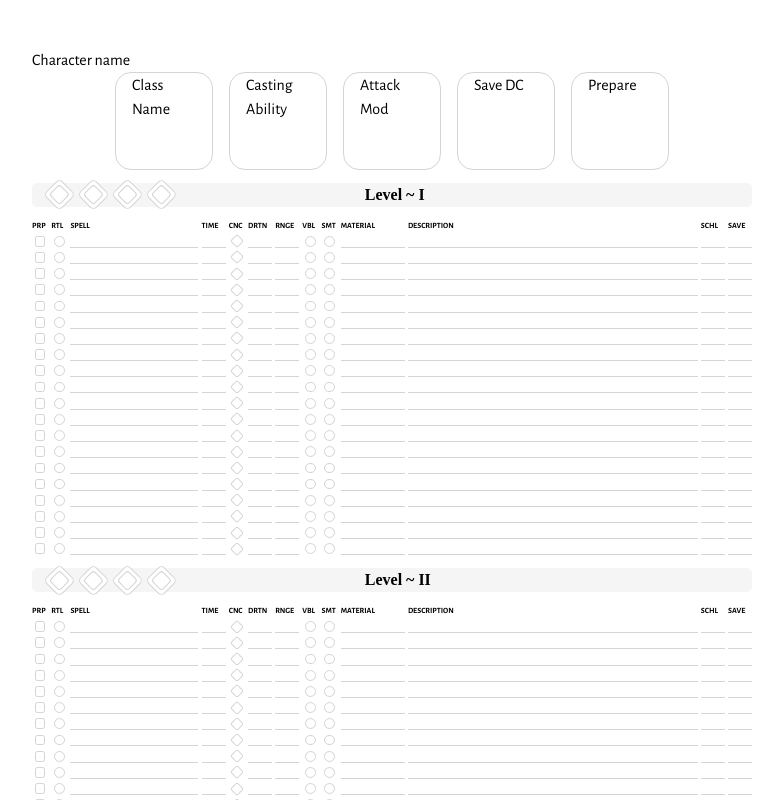
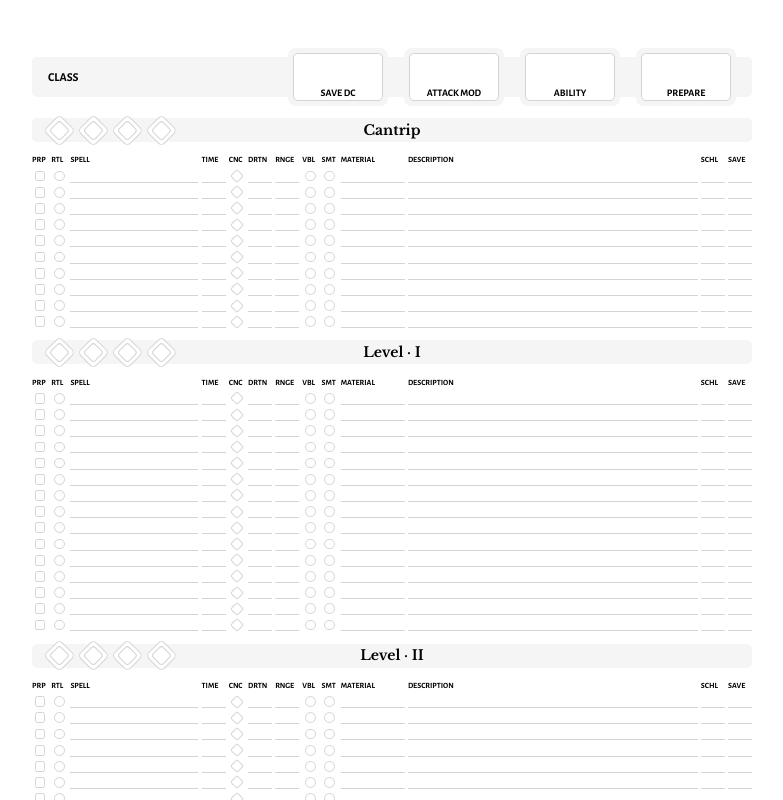
Before and after one commit to jonathan-wideman/dnd-5e-apps, a React (Vite) app in the folder character-sheet/: page / in a window 1280 px wide. Shown: the top 800 px of the page, without its empty margins (248-1031 px from the left). Built offline with nearby package versions, Linux system fonts and the light colour scheme.

Commit message:
More sheet layout, styling

```diff
--- a/character-sheet/index.html
+++ b/character-sheet/index.html
@@ -8,7 +8,7 @@
   <title>Character Sheet</title>
 
   <style>
-    @import url('https://fonts.googleapis.com/css2?family=Alegreya+Sans:wght@400;500;700&display=swap');
+    @import url('https://fonts.googleapis.com/css2?family=Alegreya+Sans:wght@400;500;700&family=Libre+Baskerville:wght@400;700&display=swap');
   </style>
 </head>
 
--- a/character-sheet/src/SpellClass.jsx
+++ b/character-sheet/src/SpellClass.jsx
@@ -1,12 +1,15 @@
 export default function SpellClass() {
   return (
-    <div className='spell-class-row'>
-      <div className='spell-class'>
-        <span className="spell-class-box">Class Name</span>
-        <span className="spell-class-box">Casting Ability</span>
-        <span className="spell-class-box">Attack Mod</span>
-        <span className="spell-class-box">Save DC</span>
-        <span className="spell-class-box">Prepare</span>
+    <div className='divider-container spell-class-row'>
+      <div className='divider-background lg'></div>
+      <div className='divider-content spell-class'>
+        <span className="spell-class-name">Class</span>
+        <div className="spell-class-values">
+          <span className="spell-class-box">Save DC</span>
+          <span className="spell-class-box">Attack Mod</span>
+          <span className="spell-class-box">Ability</span>
+          <span className="spell-class-box">Prepare</span>
+        </div>
       </div>
     </div>
   )
--- a/character-sheet/src/SpellLevelDividerRow.jsx
+++ b/character-sheet/src/SpellLevelDividerRow.jsx
@@ -15,14 +15,23 @@ const romanNumerals = (value) => {
 
 export default function SpellLevelDividerRow({ level }) {
   return (
-    <div className='spell-level-divider row'>
-      <div className='spell-level-divider slots'>
-        <span className='spell-level-divider box'></span>
-        <span className='spell-level-divider box'></span>
-        <span className='spell-level-divider box'></span>
-        <span className='spell-level-divider box'></span>
+    <div className='divider-container'>
+      <div className='divider-background'></div>
+      <div className='divider-content spell-level-divider row'>
+        <div className='spell-level-divider slots'>
+          <span className='spell-level-divider box'></span>
+          <span className='spell-level-divider box'></span>
+          <span className='spell-level-divider box'></span>
+          <span className='spell-level-divider box'></span>
+        </div>
+        {/* <span className='spell-level-divider level'>Level · {romanNumerals(level)}</span> */}
       </div>
-      <span className='spell-level-divider level'>Level ~ {romanNumerals(level)}</span>
+      <div className='divider-content spell-level-divider row center'>
+        {level === 0 ?
+          <span className='spell-level-divider level'>Cantrip</span> :
+          <span className='spell-level-divider level'>Level · {romanNumerals(level)}</span>
+        }
+      </div>
     </div>
   )
 }
--- a/character-sheet/src/SpellSheet.css
+++ b/character-sheet/src/SpellSheet.css
@@ -3,20 +3,92 @@
   --color-grey-200: hsl(0, 0%, 96%);
   --color-grey-400: hsl(0, 0%, 83%);
   --color-black: hsl(0, 0%, 0%);
+
+  --border-400: 1px solid var(--color-grey-400);
+}
+
+.divider-container {
+  display: grid;
+  grid-template-columns: auto;
+  grid-template-rows: auto;
+  align-items: center;
+}
+
+.divider-content {
+  grid-column: 1 / 2;
+  grid-row: 1 / 2;
+  padding: 0 1rem;
+}
+
+.divider-background {
+  height: 1.5rem;
+  grid-column: 1 / 2;
+  grid-row: 1 / 2;
+  border-radius: 0.3rem;
+  background-color: var(--color-grey-200);
+}
+
+.divider-background.lg {
+  height: 2.5rem;
 }
 
 .spell-class {
   display: flex;
+  justify-content: space-between;
+  align-items: center;
+  gap: 1rem;
+}
+
+.spell-class-name {
+  font-weight: bold;
+  font-size: 0.75rem;
+  /* font-size: 0.625rem; */
+  text-transform: uppercase;
+}
+
+.spell-class-values {
+  display: flex;
   justify-content: center;
-  gap: 1em;
+  /* align-items: center; */
+  gap: 1rem;
+}
+
+.spell-class-box::before {
+  z-index: -10;
+  content: "\200D";
+  position: absolute;
+  display: inline-block;
+  inset: 0rem;
+  border-radius: 0.5rem;
+  background-color: var(--color-grey-200);
+}
+
+.spell-class-box::after {
+  z-index: -5;
+  content: "\200D";
+  position: absolute;
+  display: inline-block;
+  inset: 0.3rem;
+  border-radius: 0.3rem;
+  border: var(--border-400);
+  background-color: var(--color-white);
 }
 
 .spell-class-box {
-  width: 4em;
-  height: 6em;
-  padding: 0 1em;
-  border: 1px solid var(--color-grey-400);
-  border-radius: 1em;
+  position: relative;
+  isolation: isolate;
+  display: flex;
+  justify-content: center;
+  align-items: flex-end;
+  width: 5rem;
+  height: 3rem;
+  padding: 0.5em 1em;
+  /* border: var(--border-400); */
+  border-radius: 0.5rem;
+  font-size: 0.625rem;
+  font-weight: bold;
+  text-transform: uppercase;
+  /* background-color: var(--color-grey-200); */
 }
 
 .spell-slots-label {
@@ -31,7 +103,7 @@
 .spell-slot {
   height: 6em;
   padding: 0 1em;
-  border: 1px solid var(--color-grey-400);
+  border: var(--border-400);
   border-radius: 1em;
 }
 
@@ -39,12 +111,12 @@
   display: flex;
   justify-content: flex-start;
   align-items: center;
-  gap: 12em;
-  margin: 0.8em 0;
-  padding: 0 1em;
-  background-color: var(--color-grey-200);
-  border-radius: 0.3em;
+  margin: 0.8rem 0;
 }
+.spell-level-divider.row.center {
+  justify-content: center;
+}
+
 .spell-level-divider.slots {
   display: flex;
   justify-content: center;
@@ -55,7 +127,10 @@
 .spell-level-divider.level {
   /* flex-grow: 1; */
   /* text-align: center; */
-  font-family: 'Times New Roman', Times, serif;
+  /* font-family: 'Times New Roman', Times, serif; */
+  font-family: 'Libre Baskerville', serif;
+  font-size: 0.875rem;
+  /* font-size: 0.75rem; */
   font-weight: bold;
 }
 
@@ -74,7 +149,7 @@
   left: var(--inset);
   right: var(--inset);
   /* offset: 0.15em; */
-  border: 1px solid var(--color-grey-400);
+  border: var(--border-400);
   border-radius: 0.2em;
   /* rotate: 45deg; */
 }
@@ -85,7 +160,7 @@
   /* display: inline-block; */
   width: var(--size);
   height: var(--size);
-  border: 1px solid var(--color-grey-400);
+  border: var(--border-400);
   border-radius: 0.3em;
   rotate: 45deg;
   background-color: var(--color-white);
@@ -106,7 +181,7 @@
 }
 
 .cell.underline {
-  border-bottom: 1px solid var(--color-grey-400);
+  border-bottom: var(--border-400);
 }
 
 
@@ -121,7 +196,7 @@
 .cell.box {
   width: 1.1em;
   height: 1.1em;
-  border: 1px solid var(--color-grey-400);
+  border: var(--border-400);
   border-radius: 0.3em;
   margin: 0 auto;
 }
@@ -129,7 +204,7 @@
 .cell.circle {
   width: 1.1em;
   height: 1.1em;
-  border: 1px solid var(--color-grey-400);
+  border: var(--border-400);
   border-radius: 99vmax;
   margin: 0 auto;
 }
@@ -137,7 +212,7 @@
 .cell.diamond {
   width: 1em;
   height: 1em;
-  border: 1px solid var(--color-grey-400);
+  border: var(--border-400);
   border-radius: 0.3em;
   margin: 0 auto;
   rotate: 45deg;
--- a/character-sheet/src/SpellSheet.jsx
+++ b/character-sheet/src/SpellSheet.jsx
@@ -7,19 +7,20 @@ import SpellSlots from './SpellSlots'
 export default function SpellSheet() {
   return (
     <>
-      <div>
+      {/* <div>
         Character name
-      </div>
+      </div> */}
 
       <SpellClass />
 
       {/* <SpellSlots /> */}
 
+      <SpellLevelDividerRow level={0} />
+      <SpellList count={10}/>
       <SpellLevelDividerRow level={1} />
-      <SpellList count={20}/>
-
+      <SpellList count={15}/>
       <SpellLevelDividerRow level={2} />
-      <SpellList count={20}/>
+      <SpellList count={15}/>
     </>
   )
 }
```
